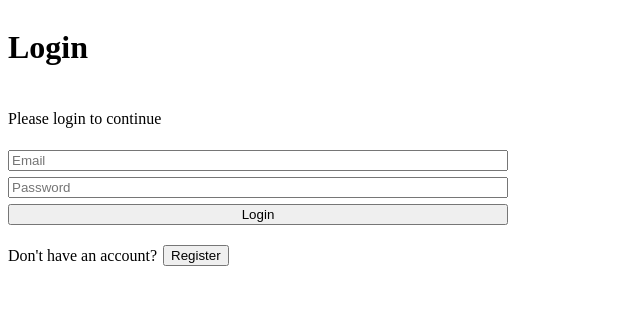
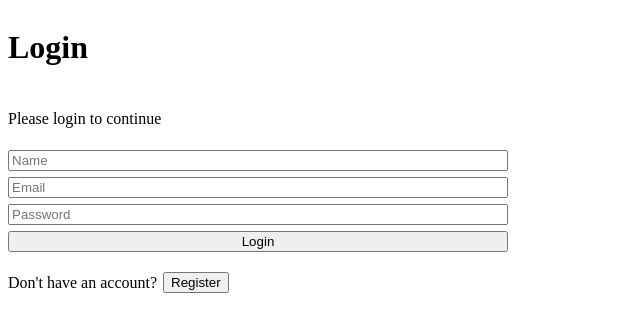
Before and after one commit to domuen/svelte-testing, a SvelteKit app: page /login in a window 1280 px wide. Shown: the top 332 px of the page, without its empty margins (0-640 px from the left). Built offline with nearby package versions, Linux system fonts and the light colour scheme.

Commit message:
add name input

```diff
--- a/src/routes/login/+page.svelte
+++ b/src/routes/login/+page.svelte
@@ -2,6 +2,7 @@
   import { userWritable } from "$lib/store.js";
   import { goto } from "$app/navigation";
 
+  let name = "";
   let email = "";
   let password = "";
 
@@ -11,7 +12,7 @@
 
   const handleLogin = () => {
     const payload = {
-      name: "Domenic Muentes",
+      name,
       email,
       password,
     };
@@ -26,6 +27,7 @@
 
   <p>Please login to continue</p>
 
+  <input type="text" placeholder="Name" bind:value={name} />
   <input type="email" placeholder="Email" bind:value={email} />
   <input type="password" placeholder="Password" bind:value={password} />
 
```
